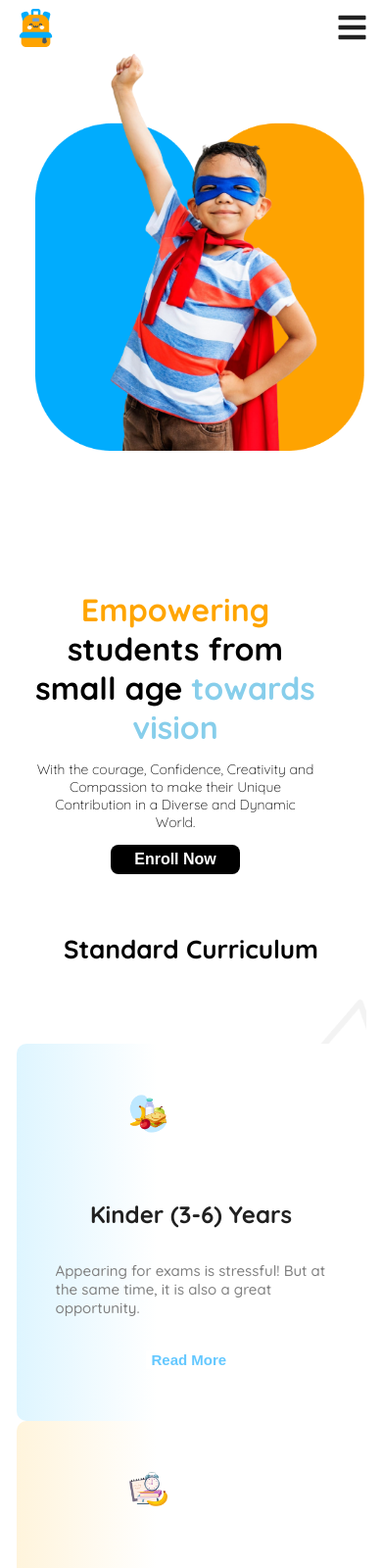
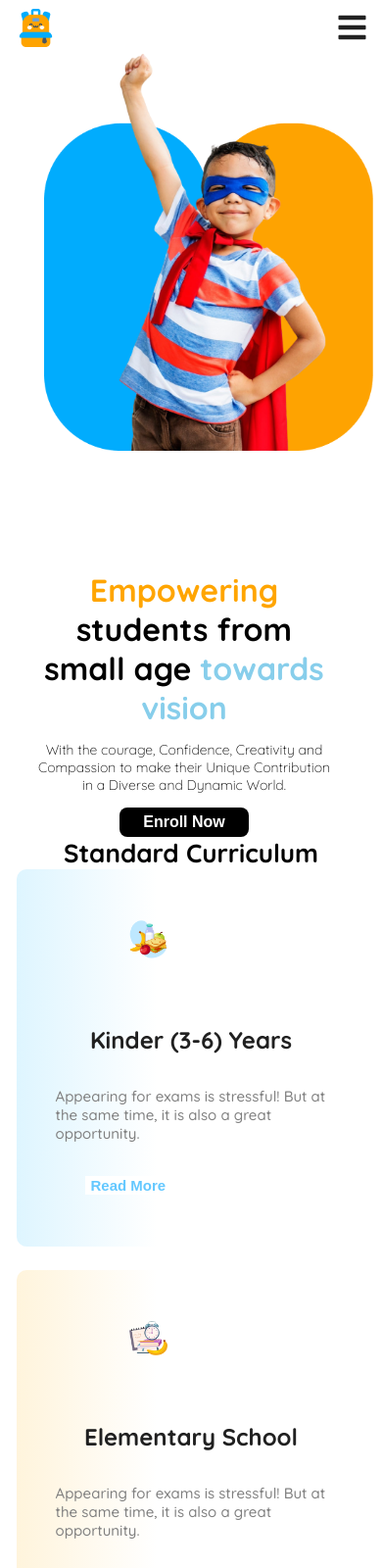
Before and after one commit to Kusholdev/assignment-2, a plain HTML site: page index.html in a window 390 px wide. Shown: the top 1600 px of the page at 98% size. Drawn offline with Linux system fonts and the light colour scheme.

Commit message:
ennd curriculum

```diff
--- a/styles/responsive.css
+++ b/styles/responsive.css
@@ -186,6 +186,10 @@ header,main,footer {
     font-size: 15px;
   }
 @media screen and (max-width: 576px) {
+    header,main,footer{
+        max-width: 357px;
+        margin:  0 auto;
+    }
     .nav-links {
         flex-direction: column;
         display: none;
@@ -211,6 +215,7 @@ header,main,footer {
 
     .hamburger-icon {
         display: block;
+        /* margin-right: 20px; */
     }
     main{
         background-image: url(../assets/bg.png);
@@ -218,24 +223,25 @@ header,main,footer {
 
     #menu-toggle:checked ~ .nav-links {
         display: flex;
+        /* margin-right: 40px; */
     }
     /* shared part */
-    header,main,footer{
-        max-width: 357px;
-        margin: 0 auto;
-    }
+
     /* Adjust banner */
     .banner{
         flex-direction: column;
         align-items: center;
         text-align: center;
         margin-left: 18px;
+        width: 100%;
     }
     .banner-img{
         order: -1;
         margin-bottom: 20px;
         width: 100%;
          max-width: 336px;
+         /* margin-left: 40px; */
+         margin: 0 auto;
     }
     .banner-title{
             font-weight:bold;
@@ -253,7 +259,7 @@ header,main,footer {
         font-size: 16px;
     }
     .banner-content{
-        max-width: 357px;
+        max-width: 350px;
     }
     /* main-curriculum-part */
     .curriculum{
@@ -261,9 +267,21 @@ header,main,footer {
     }
     .curriculum-elements{
         flex-direction: column;
+        gap: 24px;
     }
     .curriculum-header{
         font-weight: bold;
         font-size: 26px;
+        margin: 0 auto;
+    }
+    .btn-1
+    {
+       /* margin-top: 25px;
+       margin-bottom: 39px;
+       margin-left: 143px;
+       margin-right: 143px; */
+       /* padding: 0 auto; */
+       /* margin: 0 auto; */
+       margin-left: 70px;
     }
 }
```
